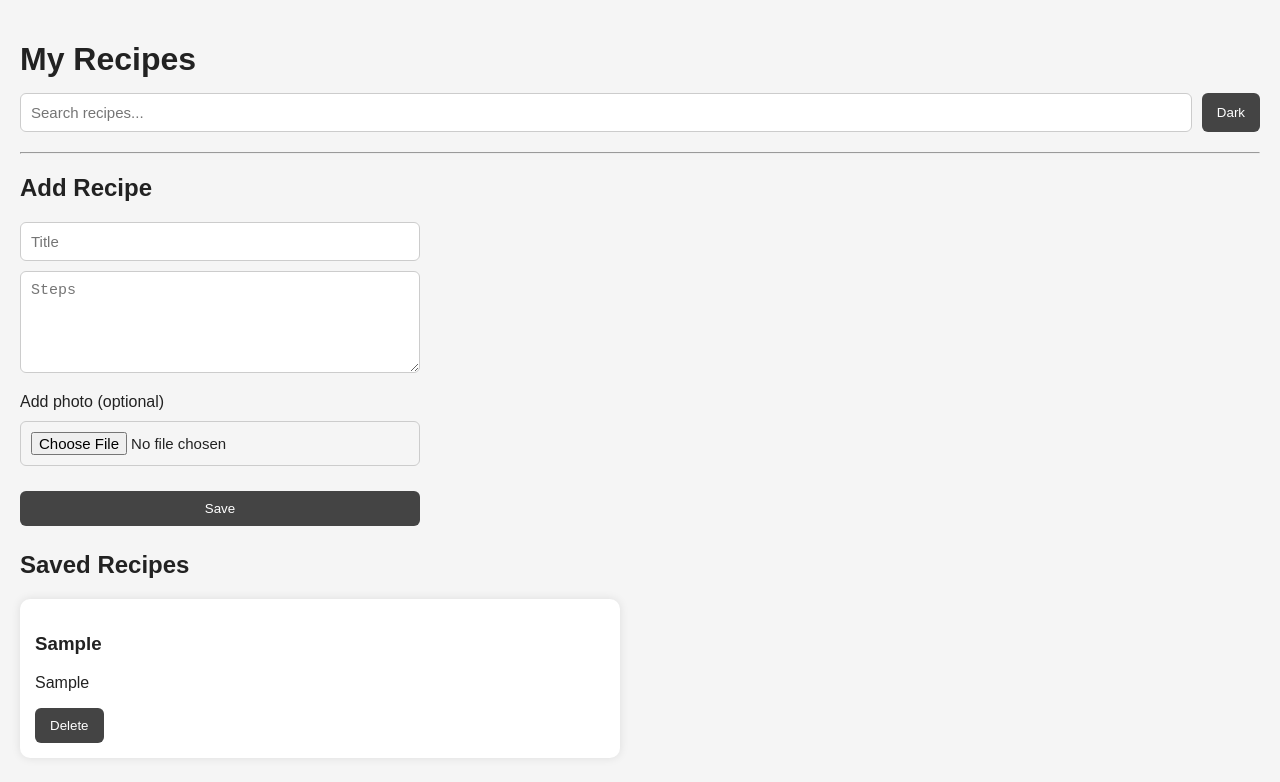
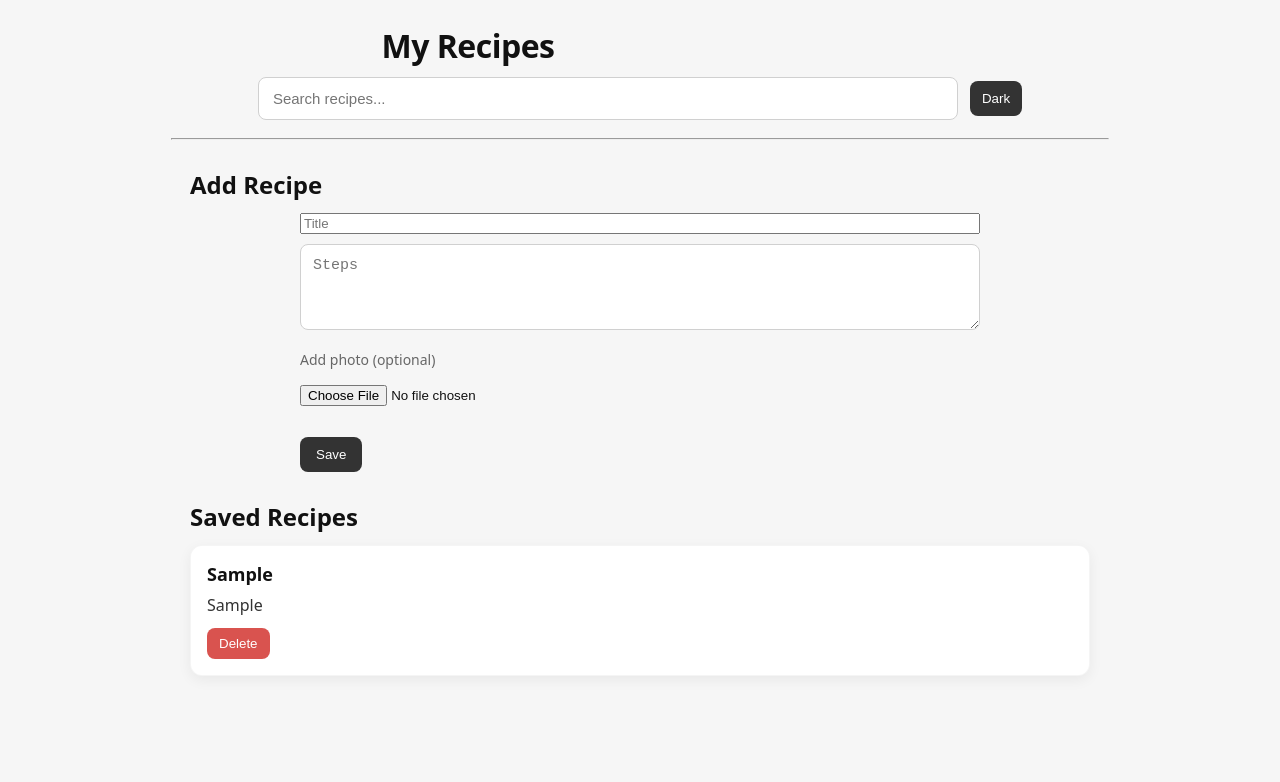
Before and after one commit to Prahlad10Bhat/Recipe, a plain HTML site: page index.html in a window 1280 px wide. Both pictures are taken after typing "Sample", "Sample" into the empty fields and a click on the button "Save". Drawn offline with Linux system fonts and the light colour scheme.

Commit message:
Update style.css

```diff
--- a/style.css
+++ b/style.css
@@ -1,107 +1,210 @@
-/* Base layout */
+/* page container */
+:root {
+  --max-w: 900px;
+  --card-bg: #fff;
+  --muted: #666;
+}
+
 body {
-  font-family: Arial, sans-serif;
-  background: #f5f5f5;
-  color: #222;
+  font-family: system-ui, -apple-system, "Segoe UI", Roboto, "Helvetica Neue", Arial;
   margin: 0;
-  padding: 20px;
+  background: #f6f6f6;
+  color: #111;
+  -webkit-font-smoothing: antialiased;
+  -moz-osx-font-smoothing: grayscale;
+}
+
+/* center content and constrain width */
+body > * {
+  max-width: var(--max-w);
+  margin-left: auto;
+  margin-right: auto;
+  padding-left: 18px;
+  padding-right: 18px;
 }
 
 h1 {
-  margin-bottom: 15px;
+  text-align: center;
+  margin: 24px 0 10px;
+  font-size: 32px;
+  letter-spacing: -0.5px;
 }
 
 .topBar {
   display: flex;
-  gap: 10px;
-  margin-bottom: 20px;
+  gap: 12px;
+  align-items: center;
+  justify-content: center; /* keep search centered under header */
+  margin-bottom: 18px;
 }
 
+/* search grows, button fixed */
 #search {
-  flex: 1;
-  padding: 10px;
+  flex: 1 1 600px;
+  max-width: 700px;
+  padding: 12px 14px;
   font-size: 15px;
-  border: 1px solid #ccc;
-  border-radius: 6px;
+  border-radius: 8px;
+  border: 1px solid #d0d0d0;
+  background: white;
+  box-sizing: border-box;
 }
 
-button {
-  padding: 10px 15px;
-  background: #444;
-  color: white;
+#modeToggle {
+  padding: 10px 12px;
+  border-radius: 8px;
+  background: #333;
+  color: #fff;
   border: none;
-  border-radius: 6px;
   cursor: pointer;
 }
 
-button:hover {
-  background: #333;
+/* form area */
+h2 {
+  margin-top: 28px;
+  margin-bottom: 12px;
 }
 
 .form {
   display: flex;
   flex-direction: column;
   gap: 10px;
-  max-width: 400px;
-  margin-bottom: 25px;
+  max-width: 680px;
+  margin-bottom: 28px;
 }
 
-input, textarea {
-  padding: 10px;
+.form input[type="text"],
+.form textarea {
+  width: 100%;
+  padding: 12px;
+  border-radius: 8px;
+  border: 1px solid #d0d0d0;
   font-size: 15px;
-  border: 1px solid #ccc;
-  border-radius: 6px;
+  box-sizing: border-box;
+  background: white;
+  color: inherit;
 }
 
 #steps {
-  height: 80px;
+  min-height: 86px;
   resize: vertical;
 }
 
+/* file input sits inline label then file control */
+.form label[for="photo"] {
+  font-size: 14px;
+  color: var(--muted);
+}
+
+#photo {
+  padding: 6px 0;
+}
+
+/* Save button aligns left under fields */
+#addBtn {
+  width: fit-content;
+  padding: 10px 16px;
+  border-radius: 8px;
+  background: #333;
+  color: #fff;
+  border: none;
+  cursor: pointer;
+}
+
+/* recipes list */
 #list {
   display: flex;
   flex-direction: column;
-  gap: 20px;
-  max-width: 600px;
+  gap: 18px;
+  padding-bottom: 40px;
 }
 
-/* Recipe Cards */
+/* card layout: text left, image right */
 .card {
-  padding: 15px;
-  background: white;
-  border-radius: 10px;
-  box-shadow: 0 0 10px rgba(0,0,0,0.1);
+  display: flex;
+  gap: 18px;
+  align-items: flex-start;
+  background: var(--card-bg);
+  padding: 16px;
+  border-radius: 12px;
+  box-shadow: 0 4px 14px rgba(12,12,12,0.06);
+  border: 1px solid rgba(0,0,0,0.04);
+}
+
+.card-left {
+  flex: 1;
+}
+
+.card-right {
+  width: 220px;
+  flex: 0 0 220px;
+  display: flex;
+  align-items: center;
+  justify-content: center;
 }
 
 .card img {
-  width: 100%;
-  max-width: 260px;
-  border-radius: 8px;
-  margin-top: 10px;
+  max-width: 100%;
+  border-radius: 10px;
+  display: block;
 }
 
-/* Dark mode */
-body.lightMode {
-  background: #111;
-  color: white;
+/* card text */
+.card h3 {
+  margin: 0 0 8px 0;
+  font-size: 18px;
 }
 
-body.lightMode input,
-body.lightMode textarea {
-  background: #222;
-  color: white;
-  border: 1px solid #555;
+.card .steps {
+  margin: 0 0 12px 0;
+  color: #333;
+}
+
+/* delete button */
+.deleteBtn {
+  padding: 8px 12px;
+  background: #d9534f;
+  color: #fff;
+  border: none;
+  border-radius: 8px;
+  cursor: pointer;
+}
+
+/* dark theme (your JS toggles body.lightMode) */
+body.lightMode {
+  background: #0f0f0f;
+  color: #eee;
+}
+
+body.lightMode #search,
+body.lightMode .form input,
+body.lightMode .form textarea {
+  background: #151515;
+  color: #eee;
+  border: 1px solid #333;
 }
 
 body.lightMode .card {
-  background: #222;
-  color: white;
+  background: #151515;
+  border: 1px solid #222;
+  box-shadow: none;
 }
 
-body.lightMode button {
-  background: #666;
+body.lightMode #modeToggle {
+  background: #ddd;
+  color: #000;
 }
 
-body.lightMode button:hover {
-  background: #555;
+body.lightMode .deleteBtn {
+  background: #b94a45;
 }
+
+/* responsive */
+@media (max-width: 760px) {
+  .card {
+    flex-direction: column;
+  }
+  .card-right {
+    width: 100%;
+  }
+}
```
